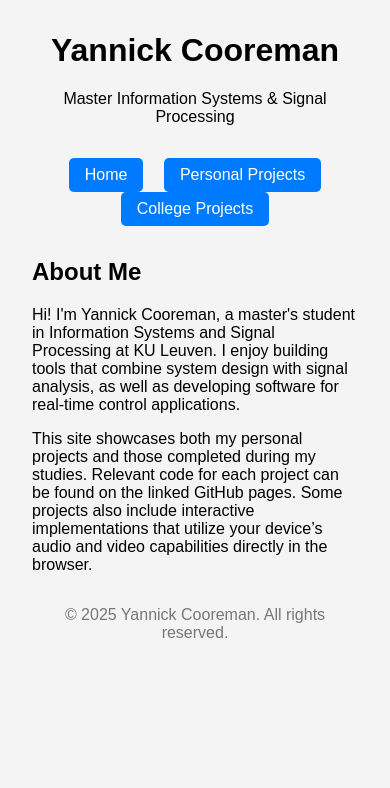
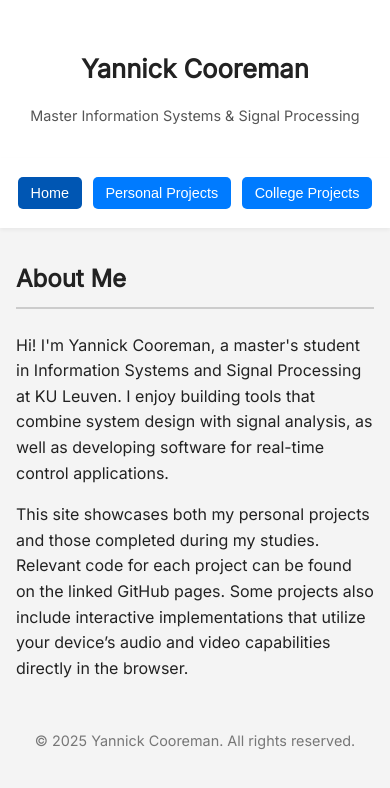
Before and after one commit to YannickCooreman/yannickcooreman_cv, a plain HTML site: page index.html in a window 390 px wide. Both pictures are taken after a click on the button "Home". Drawn offline with Linux system fonts and the light colour scheme.

Commit message:
Add files via upload

```diff
--- a/index.html
+++ b/index.html
@@ -4,20 +4,47 @@
   <meta charset="UTF-8" />
   <meta name="viewport" content="width=device-width, initial-scale=1.0" />
   <title>Yannick Cooreman – Portfolio</title>
+  <link href="https://fonts.googleapis.com/css2?family=Inter&display=swap" rel="stylesheet" />
   <style>
+    * {
+      box-sizing: border-box;
+    }
+
     body {
-      font-family: Arial, sans-serif;
-      margin: 2rem;
+      font-family: 'Inter', sans-serif;
+      margin: 0;
       background-color: #f4f4f4;
+      color: #222;
+      line-height: 1.6;
     }
+
     header {
       text-align: center;
-      padding-bottom: 1rem;
+      padding: 2rem 1rem 1rem;
+      background-color: #ffffff;
+      box-shadow: 0 2px 4px rgba(0,0,0,0.05);
     }
+
+    header h1 {
+      margin-bottom: 0.25rem;
+      font-size: 2rem;
+    }
+
+    header p {
+      color: #555;
+      font-size: 1rem;
+    }
+
     nav {
       text-align: center;
-      margin-bottom: 2rem;
+      background-color: #ffffff;
+      padding: 1rem 0;
+      position: sticky;
+      top: 0;
+      z-index: 100;
+      box-shadow: 0 2px 4px rgba(0,0,0,0.05);
     }
+
     nav button {
       margin: 0 0.5rem;
       padding: 0.5rem 1rem;
@@ -27,53 +54,72 @@
       cursor: pointer;
       background-color: #007bff;
       color: white;
+      transition: background-color 0.3s, transform 0.2s;
     }
+
     nav button:hover {
       background-color: #0056b3;
+      transform: translateY(-2px);
     }
+
+    nav button.active-btn {
+      background-color: #0056b3;
+    }
+
     .section {
       display: none;
+      max-width: 1000px;
+      margin: 2rem auto;
+      padding: 0 1rem;
+      opacity: 0;
+      transition: opacity 0.3s ease-in;
     }
-    .active {
+
+    .section.active {
       display: block;
+      opacity: 1;
     }
+
+    h2 {
+      border-bottom: 2px solid #ccc;
+      padding-bottom: 0.5rem;
+      margin-bottom: 1.5rem;
+    }
+
     .project {
       background: white;
-      padding: 1rem;
-      margin-bottom: 1rem;
-      border-radius: 8px;
-      box-shadow: 0 0 10px rgba(0,0,0,0.1);
+      padding: 2rem;
+      margin-bottom: 2rem;
+      border-radius: 10px;
+      box-shadow: 0 2px 10px rgba(0,0,0,0.05);
     }
-    .project h2, .project h3 {
+
+    .project h3, .project h2 {
       margin-top: 0;
-    }
-    footer {
-      text-align: center;
-      color: #777;
-      margin-top: 2rem;
     }
 
     .project-flex {
       display: flex;
       flex-wrap: wrap;
-        gap: 20px;
+      gap: 40px;
+      align-items: flex-start;
     }
 
     .project-title-full {
-        font-size: 1.2rem;
+      font-size: 1.3rem;
       margin-bottom: 1rem;
-        text-align: left;
     }
 
     .project-text {
       flex: 1;
       min-width: 280px;
-        max-width: 800px;
+      max-width: 600px;
     }
 
     .project-image {
-        flex-shrink: 0;
-        width: 300px;
+      flex: 1;
+      min-width: 300px;
+      max-width: 400px;
     }
 
     .project-image img {
@@ -84,6 +130,39 @@
       box-shadow: 0 0 10px rgba(0, 0, 0, 0.1);
     }
 
+    footer {
+      text-align: center;
+      color: #777;
+      font-size: 0.9rem;
+      margin: 3rem 1rem 1rem;
+    }
+
+    @media (max-width: 768px) {
+      .project-flex {
+        flex-direction: column;
+        gap: 1.5rem;
+      }
+
+      .project-image {
+        width: 100%;
+      }
+    }
+
+    @media (max-width: 500px) {
+      nav button {
+        font-size: 0.9rem;
+        padding: 0.5rem 0.8rem;
+        margin: 0.2rem;
+      }
+
+      header h1 {
+        font-size: 1.6rem;
+      }
+
+      header p {
+        font-size: 0.9rem;
+      }
+    }
   </style>
 </head>
 <body>
@@ -94,19 +173,17 @@
   </header>
 
   <nav>
-    <button onclick="showSection('home')">Home</button>
-    <button onclick="showSection('personal')">Personal Projects</button>
-    <button onclick="showSection('college')">College Projects</button>
+    <button onclick="showSection('home', this)" class="active-btn">Home</button>
+    <button onclick="showSection('personal', this)">Personal Projects</button>
+    <button onclick="showSection('college', this)">College Projects</button>
   </nav>
 
-  <!-- Home/About Section -->
   <div id="home" class="section active">
     <h2>About Me</h2>
     <p>Hi! I'm Yannick Cooreman, a master's student in Information Systems and Signal Processing at KU Leuven. I enjoy building tools that combine system design with signal analysis, as well as developing software for real-time control applications.</p>
     <p>This site showcases both my personal projects and those completed during my studies. Relevant code for each project can be found on the linked GitHub pages. Some projects also include interactive implementations that utilize your device’s audio and video capabilities directly in the browser.</p>
   </div>
 
-  <!-- Personal Projects Section -->
   <div id="personal" class="section">
     <h2>Personal Projects</h2>
 
@@ -123,7 +200,6 @@
     </div>
   </div>
 
-  <!-- College Projects Section -->
   <div id="college" class="section">
     <h2>College Projects</h2>
 
@@ -140,9 +216,7 @@
     </div>
 
     <div class="project">
-        <h3 class="project-title-full">
-            Upcoming Master Thesis – Design and implementation of a radio probe for spectrum sensing with high altitude balloons
-        </h3>
+      <h3 class="project-title-full">Upcoming Master Thesis – Design and implementation of a radio probe for spectrum sensing with high altitude balloons</h3>
       <div class="project-flex">
         <div class="project-text">
           <p>
@@ -156,7 +230,7 @@
           </p>
         </div>
         <div class="project-image">
-            <img src="https://via.placeholder.com/300x400" alt="Stratosense project image" />
+          <img src="images/radioprobe_placeholder.webp" alt="Stratosense project image" />
         </div>
       </div>
     </div>
@@ -167,12 +241,15 @@
   </footer>
 
   <script>
-    function showSection(id) {
+    function showSection(id, btn) {
       const sections = document.querySelectorAll('.section');
-      sections.forEach(section => {
-        section.classList.remove('active');
-      });
+      sections.forEach(section => section.classList.remove('active'));
+
       document.getElementById(id).classList.add('active');
+
+      const buttons = document.querySelectorAll('nav button');
+      buttons.forEach(button => button.classList.remove('active-btn'));
+      btn.classList.add('active-btn');
     }
   </script>
 
```
Also changed, not shown: images/radioprobe_placeholder.webp (added). Lines whose indentation alone changed are shown as unchanged.
